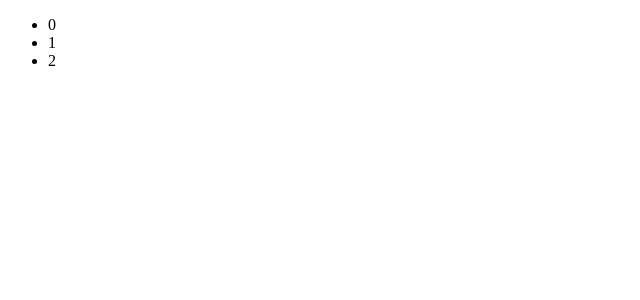
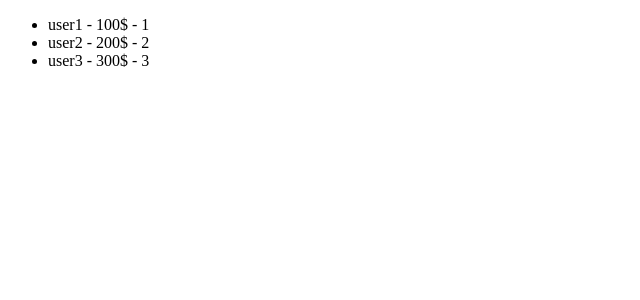
Before and after one commit to vitalay/course-on-60, a Vue app: page / in a window 1280 px wide. Shown: the top 300 px of the page, without its empty margins (0-640 px from the left). Built offline with nearby package versions, Linux system fonts and the light colour scheme.

Commit message:
Перебор объектов в Vue

```diff
--- a/src/App.vue
+++ b/src/App.vue
@@ -3,23 +3,21 @@ export default {
   name: 'App',
    data() {
     return {
-      arr: ['x', 'y', 'z'],
+      obj: {
+	user1: '100$',
+	user2: '200$',
+	user3: '300$',
+}
      }
    },
-   methods: {
-
-
-   },
-   computed: {
-
-   }
 
 };
 </script>
 
 <template>
+
   <ul>
-    <li v-for="(elem, key) in arr">{{ key}}</li>
+    <li v-for="(elem, key, index) in obj" >{{ key }} - {{ elem }} - {{ index + 1 }}</li>
   </ul>
 
 
```
